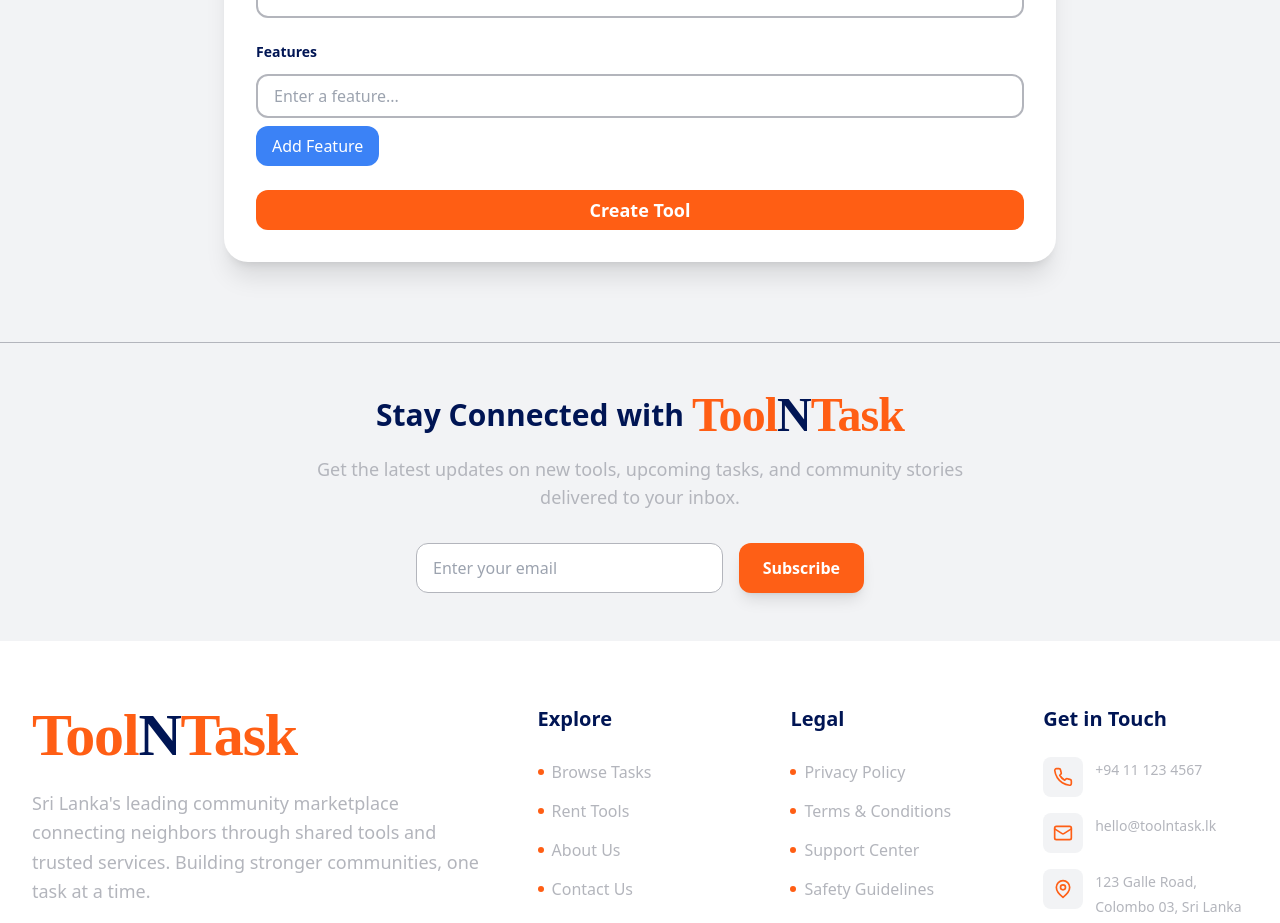
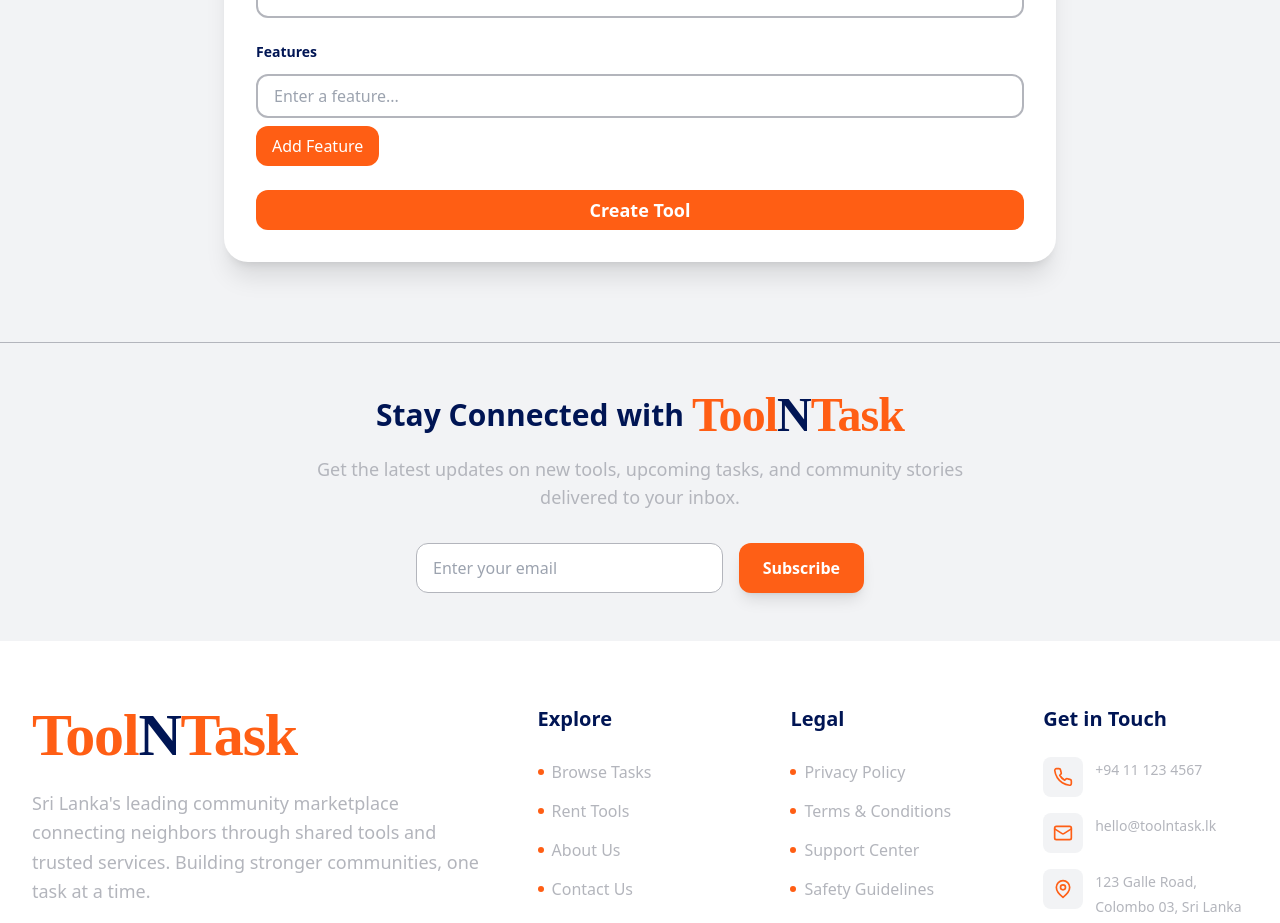
Before and after one commit to SeneshFitzroy/ToolnTask, a Next.js app: page /CreateTool in a window 1280 px wide. Shown: the part 809-1732 px from the top of the page. Built offline with nearby package versions, Linux system fonts and the light colour scheme; no server answers; the database is empty; sample sign-in values are in the browser's storage; a web font is replaced by a local one.

Commit message:
feat: Enhanced pages/CreateTool.tsx,  - Detailed changes: diff --git a/pages/CreateTool.tsx b/pages/CreateTo... at 01:58 PM +0530, July 03, 2025

```diff
--- a/pages/CreateTool.tsx
+++ b/pages/CreateTool.tsx
@@ -370,7 +370,8 @@
                 <button
                   type="button"
                   onClick={addFeature}
-                  className="px-4 py-2 bg-blue-500 text-white rounded-xl hover:bg-blue-600"
+                  className="px-4 py-2 text-white rounded-xl hover:bg-blue-600"
+                  style={{ backgroundColor: '#FF5E14' }}
                 >
                   Add Feature
                 </button>
```
